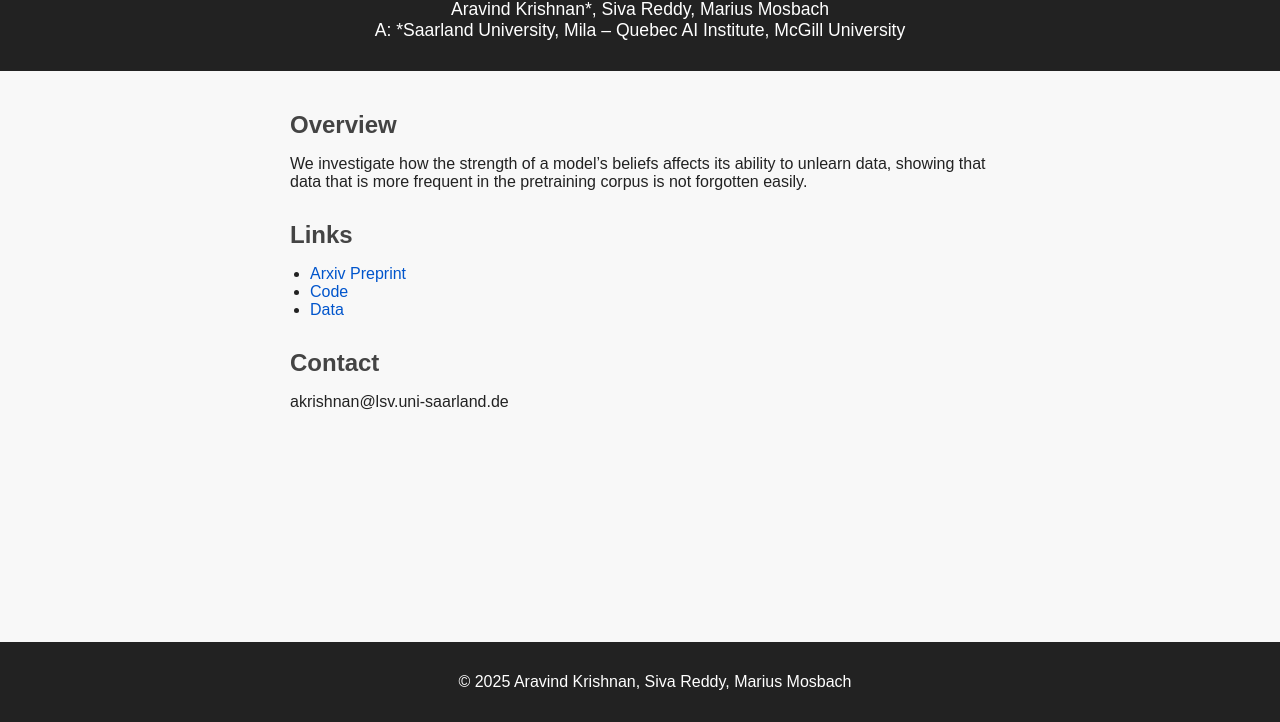
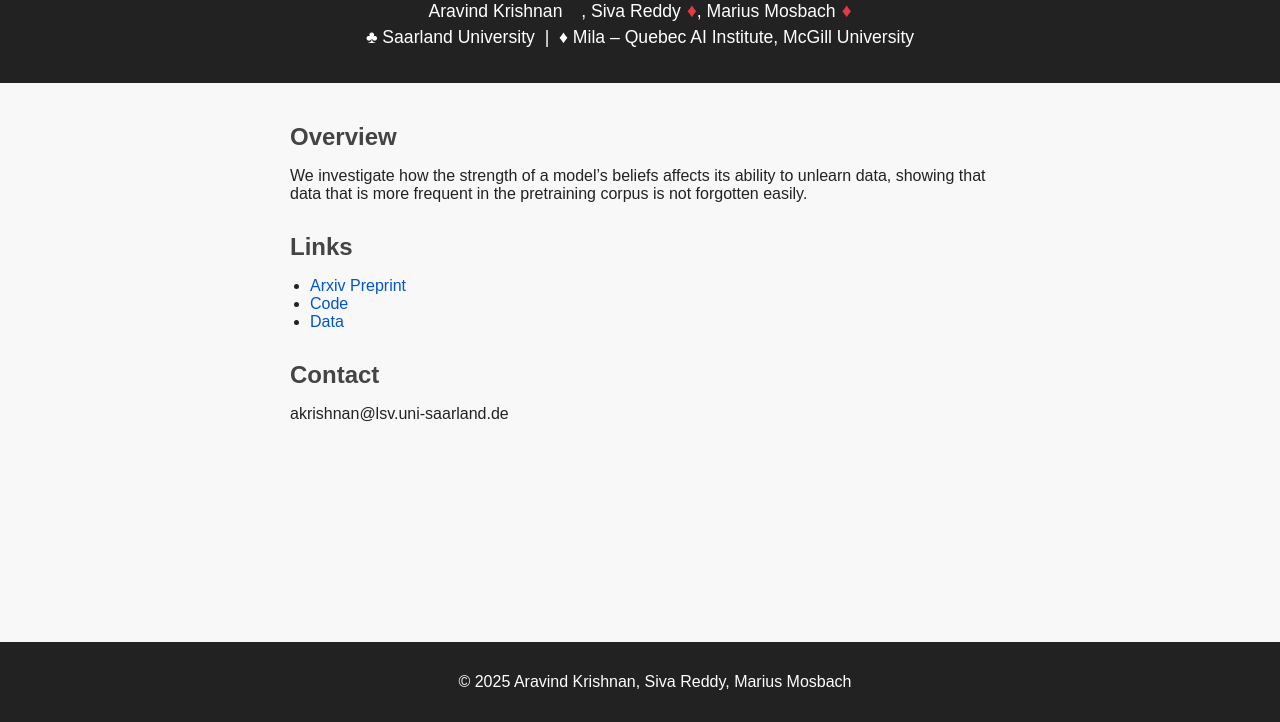
Before and after one commit to Krishnan-Aravind/unequal-unlearning, a plain HTML site: page index.html in a window 1280 px wide. Shown: the part 78-800 px from the top of the page. Drawn offline with Linux system fonts and the light colour scheme.

Commit message:
Affliliation Symbols

```diff
--- a/index.html
+++ b/index.html
@@ -23,7 +23,7 @@
       font-size: 2em;
     }
     header p {
-      margin: 0;
+      margin: 5px 0;
       font-size: 1.1em;
     }
     main {
@@ -57,13 +57,30 @@
       width: 100%;
       bottom: 0;
     }
+    .symbols {
+      font-size: 1.1em;
+      margin-left: 6px;
+    }
+    .clubs {
+      color: #222;
+    }
+    .diamonds {
+      color: #e63946;
+    }
   </style>
 </head>
 <body>
   <header>
     <h1>Not All Data Are Unlearned Equally</h1>
-    <p>Aravind Krishnan*, Siva Reddy, Marius Mosbach</p>
-    <p>A: *Saarland University, Mila – Quebec AI Institute, McGill University</p>
+    <p>
+      Aravind Krishnan<span class="symbols clubs">♣</span>,
+      Siva Reddy<span class="symbols diamonds">♦</span>,
+      Marius Mosbach<span class="symbols diamonds">♦</span>
+    </p>
+    <p>
+      ♣ Saarland University &nbsp;|&nbsp;
+      ♦ Mila – Quebec AI Institute, McGill University
+    </p>
   </header>
 
   <main>
```
